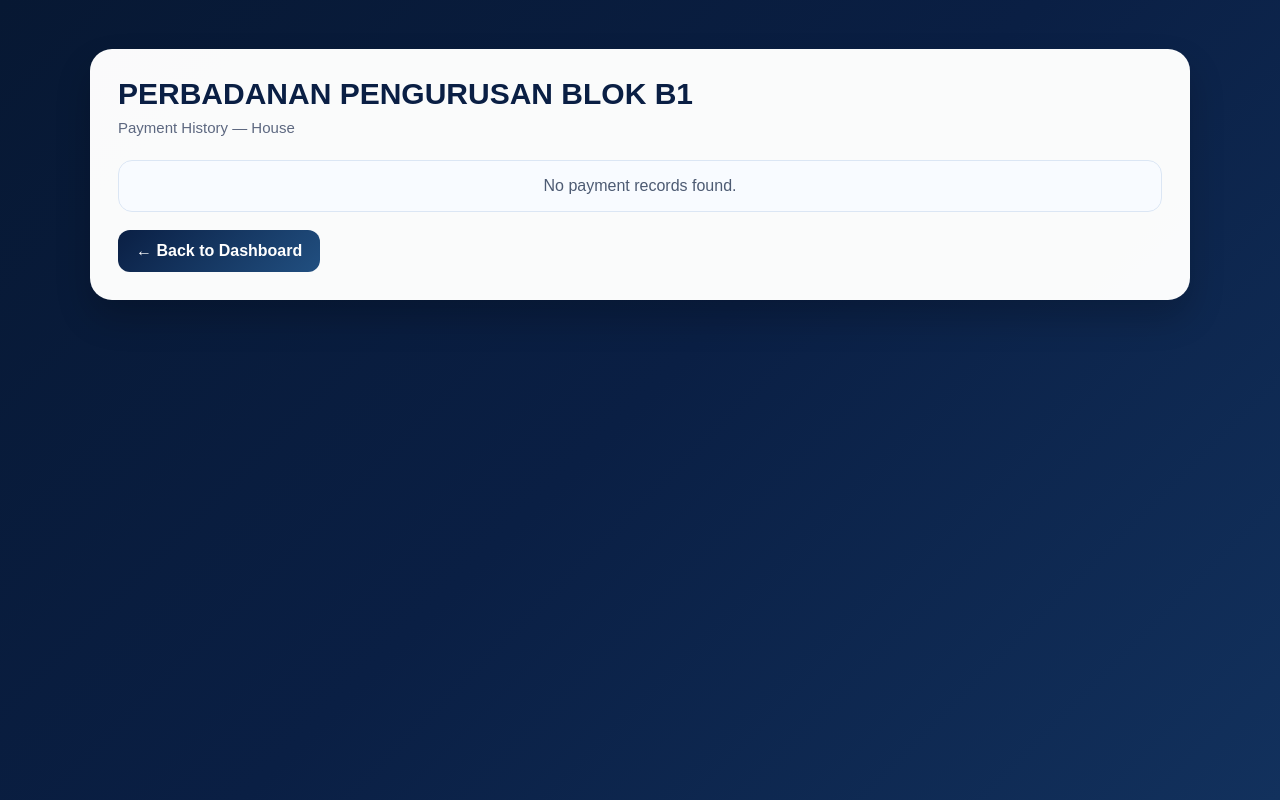
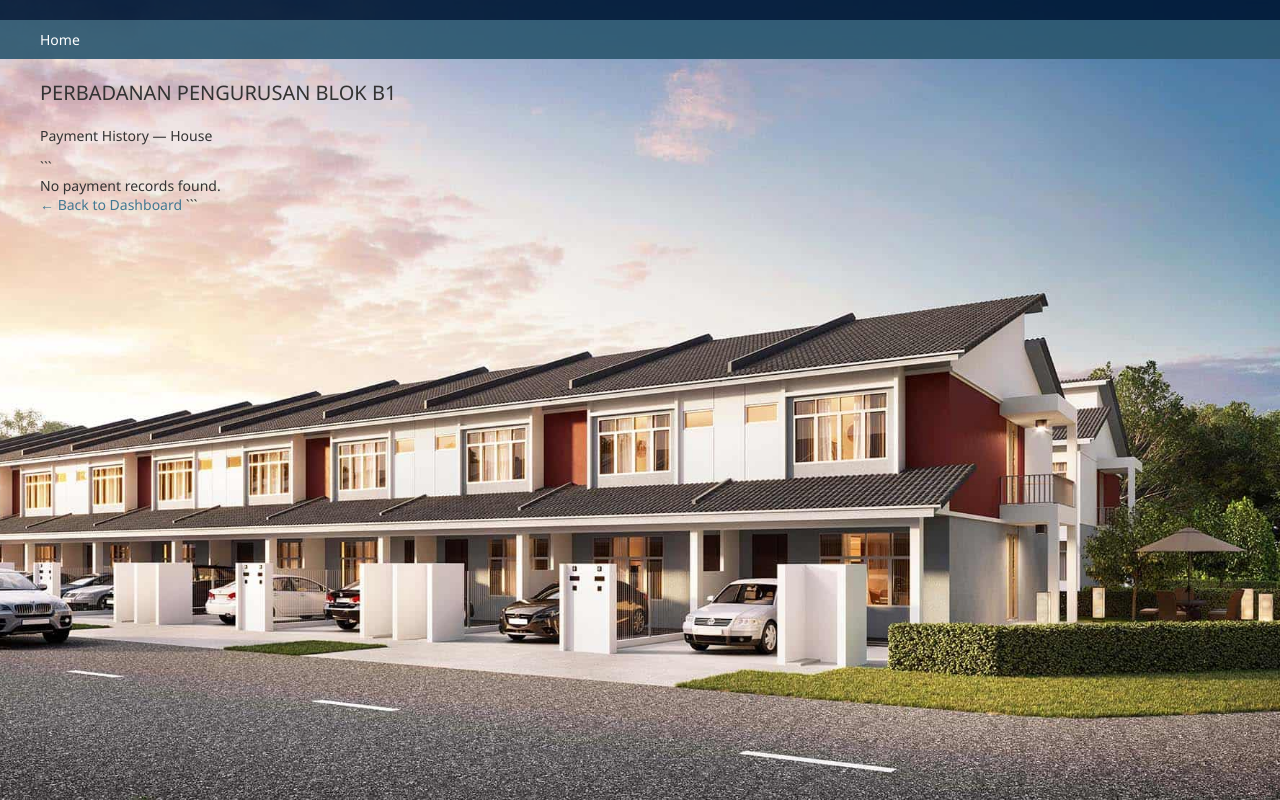
Before and after one commit to jeroinfoservice-cyber/flat_mgmt, a Django app: template templates/owner/payments.html in a window 1280 px wide. Run offline with Django 5.2, Linux system fonts and the light colour scheme; the template is opened without the code that fills it, so the values that code supplies are empty.

Commit message:
Update owner payments page layout

````diff
--- a/templates/owner/payments.html
+++ b/templates/owner/payments.html
@@ -1,28 +1,11 @@
-<!DOCTYPE html>
-<html>
-<head>
-    <title>Payment History</title>
-    <meta name="viewport" content="width=device-width, initial-scale=1.0">
+{% extends "owner/base.html" %}
+
+{% block title %}Payment History{% endblock %}
+
+{% block extra_css %}
 
 <style>
-        * {
-            box-sizing: border-box;
-        }
-
-        body {
-            margin: 0;
-            font-family: Arial, sans-serif;
-            min-height: 100vh;
-            background: linear-gradient(135deg, #071833, #0A1F44, #12315d);
-            padding: 24px;
-        }
-
-        .wrapper {
-            max-width: 1100px;
-            margin: 25px auto;
-        }
-
-        .card {
+    .page-card {
         background: rgba(255,255,255,0.98);
         border-radius: 22px;
         padding: 28px;
@@ -81,6 +64,11 @@
         font-weight: bold;
     }
 
+    .pending {
+        color: #d4a321;
+        font-weight: bold;
+    }
+
     .notpaid {
         color: #d32027;
         font-weight: bold;
@@ -124,11 +112,7 @@
     }
 
     @media (max-width: 768px) {
-            body {
-                padding: 14px;
-            }
-
-            .card {
+        .page-card {
             padding: 18px;
         }
 
@@ -141,14 +125,16 @@
         }
     }
 </style>
-</head>
-<body>
 
-<div class="wrapper">
-    <div class="card">
+{% endblock %}
+
+{% block content %}
+
+<div class="page-card">
     <h1 class="title">{{ flat.name|default:"PERBADANAN PENGURUSAN BLOK B1" }}</h1>
     <p class="sub">Payment History — House {{ house.house_number }}</p>
 
+```
 {% if payments %}
 <div class="table-wrap">
     <table>
@@ -167,6 +153,8 @@
             <td>
                 {% if p.status == "Paid" %}
                     <span class="paid">Paid</span>
+                {% elif p.status == "Pending Confirmation" %}
+                    <span class="pending">Pending Confirmation</span>
                 {% else %}
                     <span class="notpaid">Not Paid</span>
                 {% endif %}
@@ -188,8 +176,7 @@
 {% endif %}
 
 <a class="back-btn" href="{% url 'owner_home' %}">← Back to Dashboard</a>
+```
+
 </div>
-</div>
-
-</body>
-</html>
+{% endblock %}
````
Also changed, not shown: templates/admin/base_site.html (added, +51 -0 lines). Lines whose indentation alone changed are shown as unchanged.
